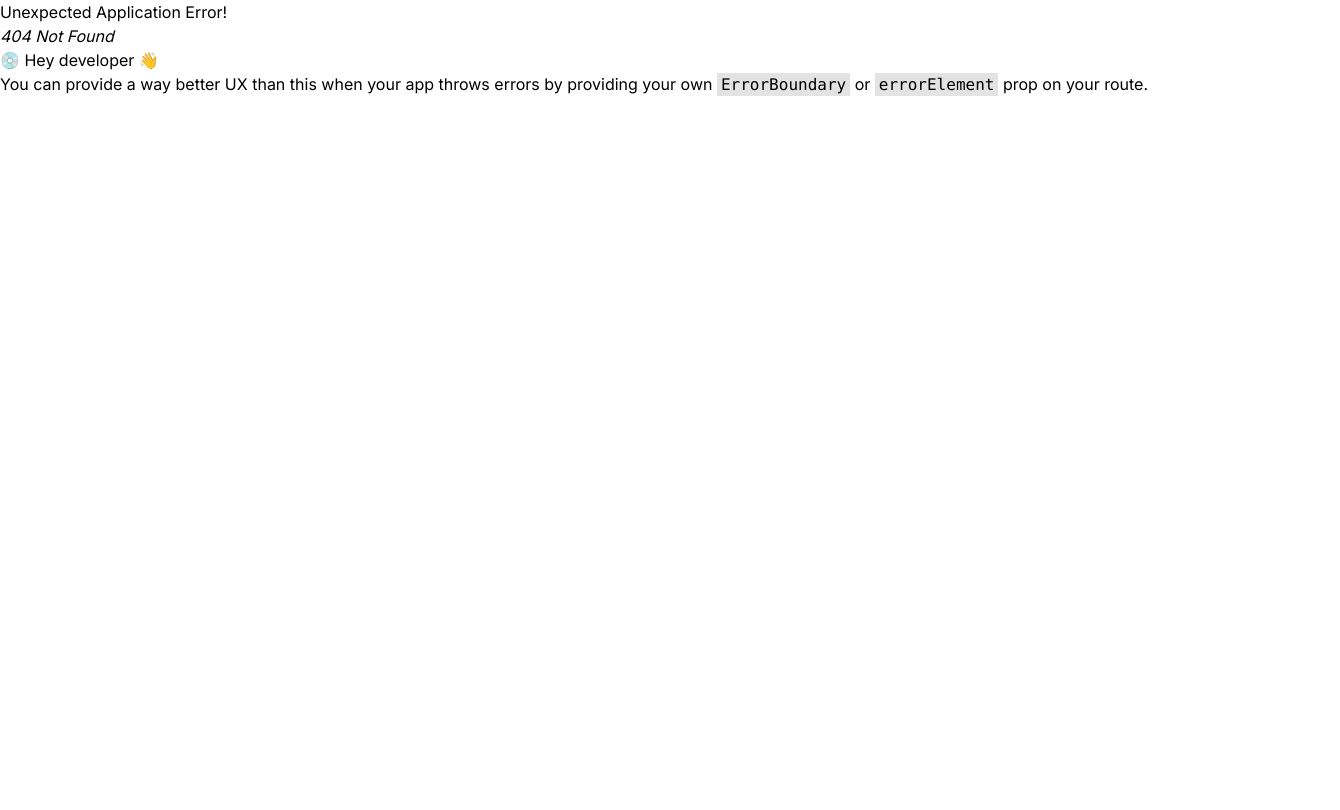
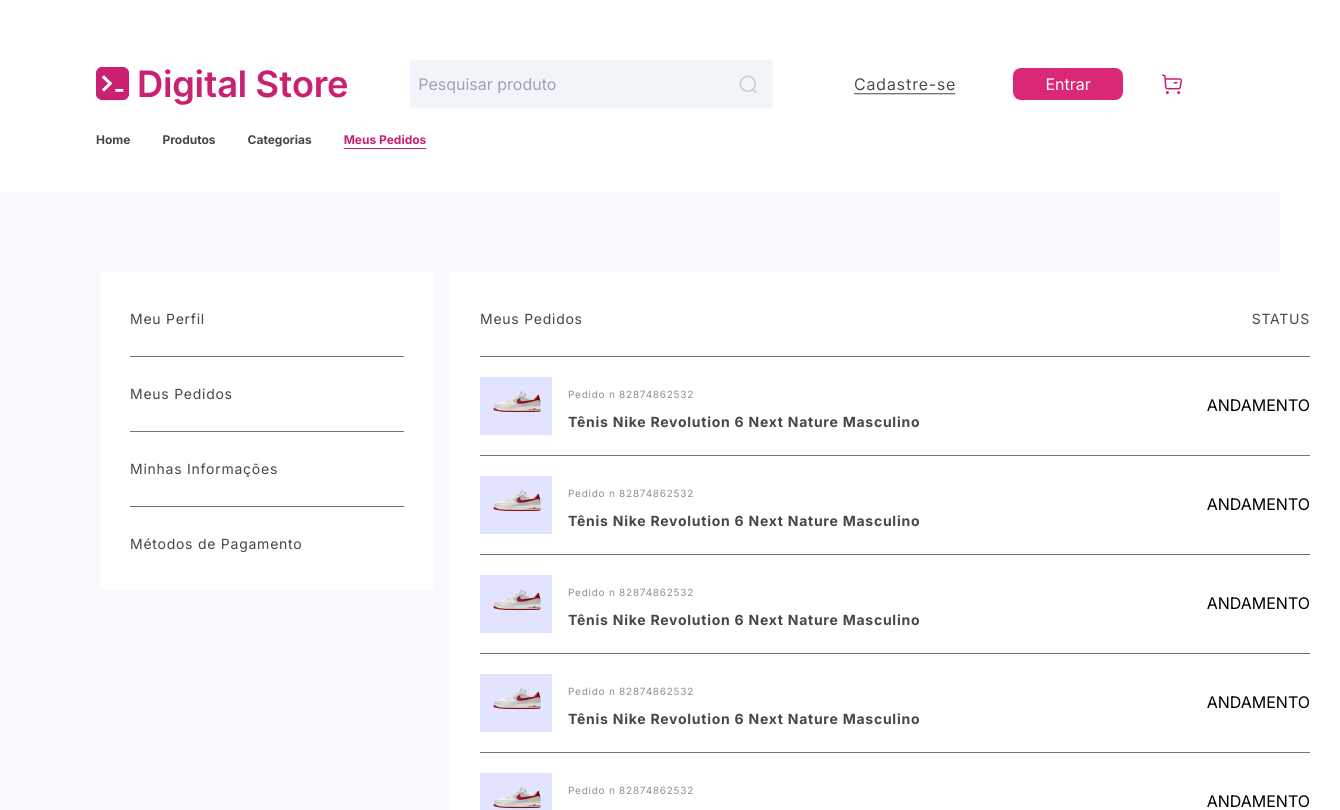
Before and after one commit to ajuteixeira/client-drip-store, a React (Vite) app in the folder client/: page /pedidosroutes in a window 1280 px wide. Before the commit this address had no page. Shown: the top 810 px of the page, 1340 px wide, since content can reach past the window. Built offline with nearby package versions, Linux system fonts and the light colour scheme.

Commit message:
criacao da estrutura myrequest

```diff
--- a/client/src/components/CollectionCards.jsx
+++ b/client/src/components/CollectionCards.jsx
@@ -1,10 +1,10 @@
 import tShirtCollection from '../assets/images/tShirtCollection.png';
-import Button from '../components/Button';
+
 import CollectionCard from '../components/CollectionCard';
 import tenisCollection from '../assets/images/tenisCollection.png';
 import headPhoneCollection from '../assets/images/headPhoneCollection.png';
 import Subtitles from './Subtitles';
-import Category from '../components/Category';
+import Category from '../components/Categorias';
 import iconTshirt from '../assets/images/iconTshirt.svg';
 import iconPants from '../assets/images/iconPants.svg';
 import iconHeadphones from '../assets/images/iconHeadphones.svg';
--- a/client/src/components/Header.jsx
+++ b/client/src/components/Header.jsx
@@ -48,7 +48,7 @@ export default function Header() {
           <NavbarItem path='/' title='Home' />
           <NavbarItem path='/produtos' title='Produtos' />
           <NavbarItem path='/categorias' title='Categorias' />
-          <NavbarItem path='/meuspedidos' title='Meus Pedidos' />
+          <NavbarItem path='/pedidosroutes' title='Meus Pedidos' />
         </div>
       </nav>
   </header>
--- /dev/null
+++ b/client/src/components/MenuRequests.jsx
@@ -0,0 +1,38 @@
+import Text from "./Text"
+
+export default function menuRequests () {
+
+    return (
+        <div className="flex flex-col w-[334px] h-[318px] align-itens:flex-star p-[30px] bg-white">
+
+            <div>
+                <Text type= 'UPgray-description' children="Meu Perfil" />
+            </div>
+
+            <div className="border-b mt-5 mb-5 border-gray-500" >
+
+            </div>
+            <div>
+                <Text type= 'UPgray-description' children="Meus Pedidos" />
+            </div>
+
+            <div className="border-b mt-5 mb-5 border-gray-500" >
+
+            </div>
+            <div>
+                <Text type= 'UPgray-description' children="Minhas Informações" />
+            </div>
+
+            <div className="border-b mt-5 mb-5 border-gray-500" >
+
+            </div>
+            <div>
+                <Text type= 'UPgray-description' children="Métodos de Pagamento" />
+            </div>
+
+
+
+
+        </div>
+    )
+}
--- /dev/null
+++ b/client/src/components/MenuStatusRequests.jsx
@@ -0,0 +1,114 @@
+import Text from '../components/Text';
+import Subtitles from '../components/Subtitles';
+import Sneakers from '../assets/images/sneakers.png'
+
+export default function menuRequests() {
+  return (
+    <div className="flex flex-col w-[890px] h-[572px] align-itens:flex-star p-[30px] bg-white">
+      <div className="flex justify-between  ">
+        <div>
+          <Text type="UPgray-description" children="Meus Pedidos" />
+        </div>
+        <div>
+          <Text type="UPgray-description" children="STATUS" />
+        </div>
+      </div>
+
+      <div className="border-b mt-5 mb-5 border-gray-500"></div>
+
+      <div className="flex justify-between ">
+        <div className="flex">
+          <div className="bg-[#E2E3FF] w-[72px] h-[58px]">
+            <img className='flex m-3' src={Sneakers} alt=""></img>
+          </div>
+          <p className="flex flex-col pl-4">
+            <Text type="mini-description" children="Pedido n 82874862532" />
+            <Subtitles
+              type="third2"
+              children="Tênis Nike Revolution 6 Next Nature Masculino"
+            />
+          </p>
+        </div>
+        <p className="mt-4">ANDAMENTO</p>
+      </div>
+
+      <div className="border-b mt-5 mb-5 border-gray-500"></div>
+
+      <div className="flex justify-between ">
+        <div className="flex">
+          <div className="bg-[#E2E3FF] w-[72px] h-[58px]">
+          <img className='flex m-3' src={Sneakers} alt=""></img>
+          </div>
+          <p className="flex flex-col pl-4">
+            <Text type="mini-description" children="Pedido n 82874862532" />
+            <Subtitles
+              type="third2"
+              children="Tênis Nike Revolution 6 Next Nature Masculino"
+            />
+          </p>
+        </div>
+        <p className="mt-4">ANDAMENTO</p>
+      </div>
+
+      <div className="border-b mt-5 mb-5 border-gray-500"></div>
+
+      <div className="flex justify-between ">
+        <div className="flex">
+          <div className="bg-[#E2E3FF] w-[72px] h-[58px]">
+          <img className='flex m-3' src={Sneakers} alt=""></img>
+          </div>
+          <p className="flex flex-col pl-4">
+            <Text type="mini-description" children="Pedido n 82874862532" />
+            <Subtitles
+              type="third2"
+              children="Tênis Nike Revolution 6 Next Nature Masculino"
+            />
+          </p>
+        </div>
+        <p className="mt-4">ANDAMENTO</p>
+      </div>
+
+      <div className="border-b mt-5 mb-5 border-gray-500"></div>
+
+      <div className="flex justify-between ">
+        <div className="flex">
+          <div className="bg-[#E2E3FF] w-[72px] h-[58px]">
+          <img className='flex m-3' src={Sneakers} alt=""></img>
+
+          </div>
+          <p className="flex flex-col pl-4">
+            <Text type="mini-description" children="Pedido n 82874862532" />
+            <Subtitles
+              type="third2"
+              children="Tênis Nike Revolution 6 Next Nature Masculino"
+            />
+          </p>
+        </div>
+        <p className="mt-4">ANDAMENTO</p>
+      </div>
+
+      <div className="border-b mt-5 mb-5 border-gray-500"></div>
+
+      <div className="flex justify-between ">
+        <div className="flex">
+          <div className="bg-[#E2E3FF] w-[72px] h-[58px]">
+          <img className='flex m-3' src={Sneakers} alt=""></img>
+          </div>
+          <p className="flex flex-col pl-4">
+            <Text type="mini-description" children="Pedido n 82874862532" />
+            <Subtitles
+              type="third2"
+              children="Tênis Nike Revolution 6 Next Nature Masculino"
+            />
+          </p>
+        </div>
+        <p className="mt-4">ANDAMENTO</p>
+      </div>
+
+
+
+
+
+    </div>
+  );
+}
--- a/client/src/components/NavbarItem.jsx
+++ b/client/src/components/NavbarItem.jsx
@@ -2,6 +2,7 @@ import { NavLink } from 'react-router-dom';
 
 export default function NavbarItem(props) {
   return (
+    <>
       <NavLink
         to={props.path}
         className={({ isActive }) =>
@@ -12,5 +13,12 @@ export default function NavbarItem(props) {
       >
         {props.title}
       </NavLink>
+
+      <NavLink
+        to={props.path}
+      >
+
+      </NavLink>
+    </>
   );
 }
--- a/client/src/components/Text.jsx
+++ b/client/src/components/Text.jsx
@@ -29,9 +29,17 @@ export default function Text(props) {
         >
           {props.children}
         </p>
-        )}
+      )}
 
-
+      {props.type === 'mini-description' && (
+        <p
+          className={
+            'text-[#8f8f8f] font-normal text-[10px] leading-[34px] tracking-[0.75px]'
+          }
+        >
+          {props.children}
+        </p>
+      )}
     </>
   );
 }
--- a/client/src/pages/MyRequests.jsx
+++ b/client/src/pages/MyRequests.jsx
@@ -1,6 +1,26 @@
-const MyRequests = () => {
+import Footer from "../components/Footer";
+import Header from "../components/Header";
+import MenuRequests from "../components/MenuRequests";
+import MenuStatusRequests from "../components/MenuStatusRequests";
 
 
 
+export default function MyRequests () {
 
-};
+    return (
+        <>
+        <Header />
+        <div className="bg-[#F9F8FE] flex gap-4 h-[900px] w-full px-[100px] pt-[80px]">
+
+        <div> <MenuRequests /> </div>
+        <div> <MenuStatusRequests /> </div>
+
+        </div>
+
+
+        <Footer />
+
+
+        </>
+    );
+}
--- a/client/src/pages/UiView.jsx
+++ b/client/src/pages/UiView.jsx
@@ -2,9 +2,10 @@ import Footer from '../components/Footer';
 import Hero from '../components/Hero';
 import CollectionCards from '../components/CollectionCards';
 import TrendingProducts from '../components/TrendingProducts';
-import Header from '../components/Header';
+import Header from "../components/Header";
 import NavbarItem from '../components/NavbarItem';
 import ProductShow from '../components/ProductShow';
+import MyRequests from './MyRequests';
 
 export default function UiTest() {
   return (
@@ -12,6 +13,7 @@ export default function UiTest() {
       <Header/>
       <NavbarItem/>
       <ProductShow/>
+      <MyRequests/>
       <Footer/>
     </main>
   );
```
Also changed, not shown: client/src/routes/index.jsx (+7 -11 lines), client/src/assets/images/Sneakers.png (added), client/src/components/Categorias.jsx (renamed from client/src/components/Category.jsx). Lines whose indentation alone changed are shown as unchanged.
